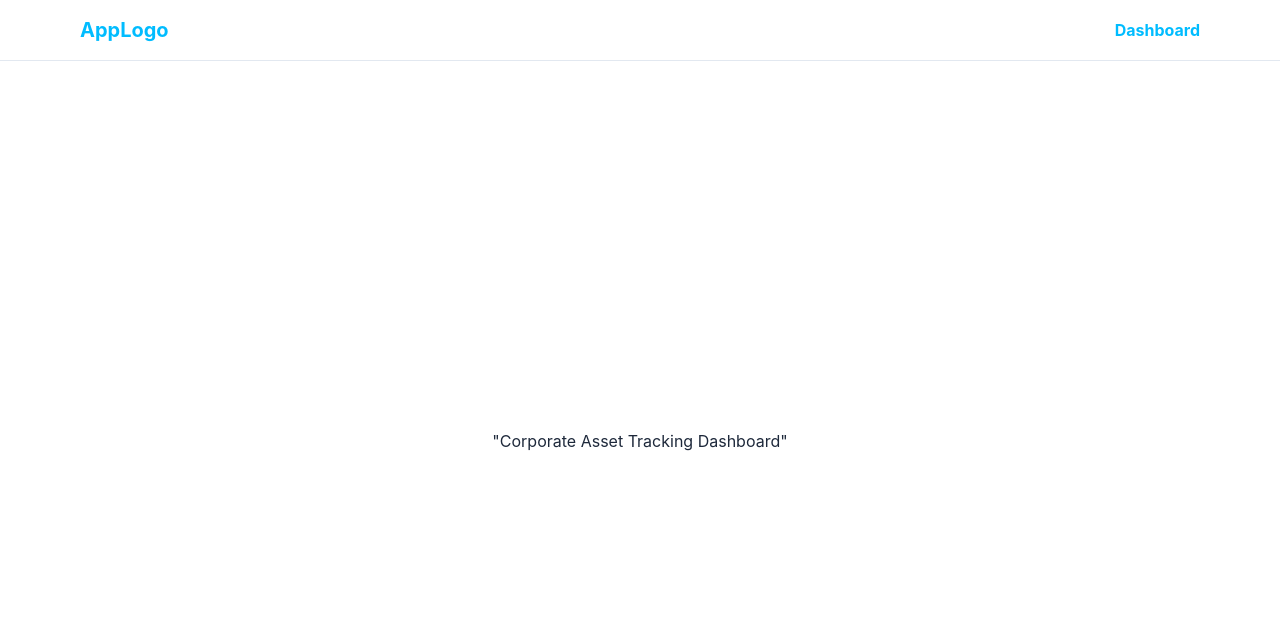
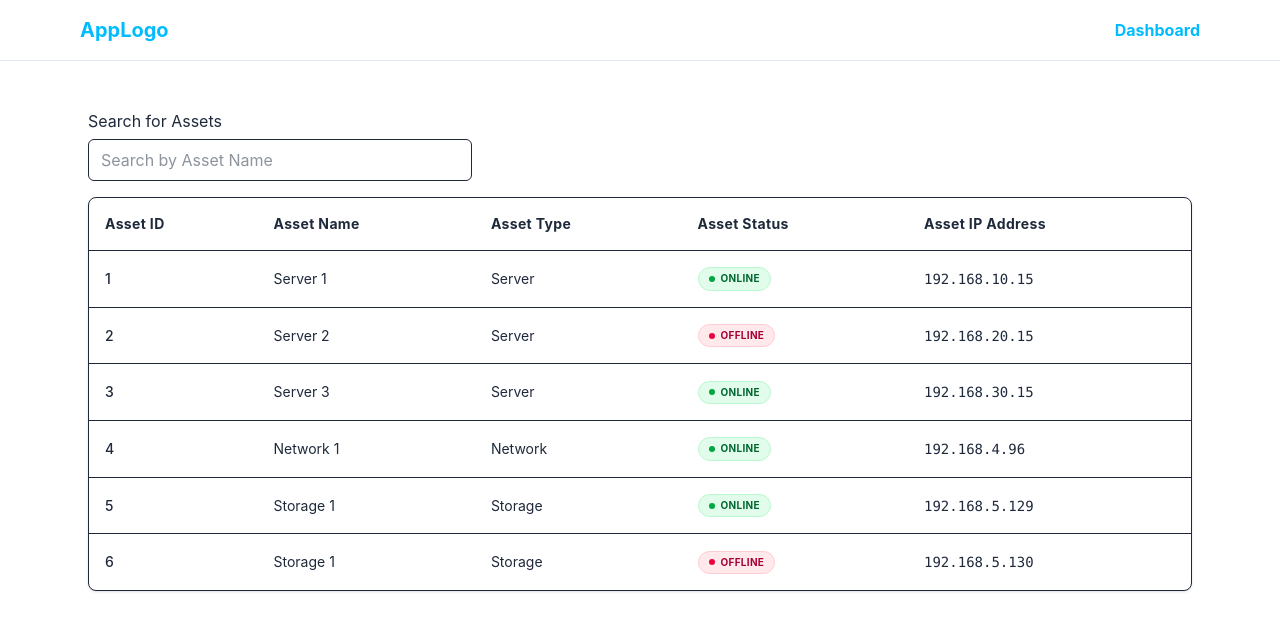
Before and after one commit to NikoIcardo/Enterprise-Assets-Logistics-Dashboard., a React (Vite) app in the folder Enterprise_Assets-Logistics-Dashboard/: page / in a window 1280 px wide. Shown: the top 630 px of the page. Built offline with nearby package versions, Linux system fonts and the light colour scheme.

Commit message:
implement dashboard view

```diff
--- a/Enterprise_Assets-Logistics-Dashboard/src/App.tsx
+++ b/Enterprise_Assets-Logistics-Dashboard/src/App.tsx
@@ -11,12 +11,10 @@ function App() {
       className={`min-h-screen bg-page-bg text-page-text ${darkMode ? "dark" : ""}`}
     >
       <Navbar />
-      <div
-        className={`flex min-h-[calc(100vh-65px)] items-center justify-center`}
-      >
-        <div className="mt-6">
+      <div className="flex flex-col min-h-[calc(100vh-65px)] items-stretch justify-start">
+        <main className="w-full mt-6">
           <Outlet />
-        </div>
+        </main>
       </div>
     </div>
   );
--- a/Enterprise_Assets-Logistics-Dashboard/src/components/assets/AssetRow.tsx
+++ b/Enterprise_Assets-Logistics-Dashboard/src/components/assets/AssetRow.tsx
@@ -1,24 +1,33 @@
 import { JSX, memo } from "react";
 import { Asset } from "../../types/global";
 
-const AssetRow = ({
-  id,
-  name,
-  type,
-  status,
-  ipAddress,
-}: Asset): JSX.Element => {
+const AssetRow = ({ id, name, type, status, ipAddress }: Asset) => {
+  // Define explicit theme classes based on status
+  const statusStyles =
+    status === "online"
+      ? "bg-green-100/80 text-green-800 dark:bg-green-100 dark:text-green-400 border-green-200 dark:border-green-900/50"
+      : "bg-rose-100/80 text-rose-800 dark:bg-rose-100 dark:text-rose-400 border-rose-200 dark:border-rose-900/50";
+
+  const dotStyles =
+    status === "online"
+      ? "bg-green-600 dark:bg-green-400"
+      : "bg-rose-600 dark:bg-rose-400";
+
   return (
-    <tr className="hover:bg-slate-50 dark:hover:bg-slate-800/50">
-      <td>{id}</td>
-      <td>{name}</td>
-      <td>{type}</td>
-      <td
-        className={status === "online" ? "text-emerald-500" : "text-rose-500"}
-      >
-        {status}
+    <tr className="hover:bg-input-bg/10 transition-colors border-b border-input-border last:border-0">
+      <td className="p-4 text-sm font-medium">{id}</td>
+      <td className="p-4 text-sm">{name}</td>
+      <td className="p-4 text-sm capitalize">{type}</td>
+      <td className="p-4 text-sm">
+        {/* Status Badge */}
+        <span
+          className={`inline-flex items-center gap-1.5 px-2.5 py-1 rounded-full text-xs font-semibold tracking-wide border ${statusStyles}`}
+        >
+          <span className={`h-1.5 w-1.5 rounded-full ${dotStyles}`} />
+          <span className="uppercase text-[10px] font-bold">{status}</span>
+        </span>
       </td>
-      <td>{ipAddress}</td>
+      <td className="p-4 text-sm font-mono">{ipAddress}</td>
     </tr>
   );
 };
--- a/Enterprise_Assets-Logistics-Dashboard/src/components/assets/AssetTable.tsx
+++ b/Enterprise_Assets-Logistics-Dashboard/src/components/assets/AssetTable.tsx
@@ -2,21 +2,30 @@ import { JSX } from "react";
 import AssetRow from "./AssetRow";
 import { Asset } from "../../types/global";
 
-const AssetTable = (assets: Asset[]): JSX.Element => {
+interface AssetTableProps {
+  assets: Asset[];
+}
+
+const AssetTable = ({ assets }: AssetTableProps): JSX.Element => {
   return (
+    <div className="w-full overflow-x-auto rounded-lg border border-input-border bg-page-bg shadow-sm">
       <table className="w-full text-left border-collapse">
         <thead>
-        <td>Asset ID</td>
-        <td>Asset Name</td>
-        <td>Asset Type</td>
-        <td>Asset Status</td>
-        <td>Asset IP Address</td>
+          <tr className="border-b border-input-border bg-input-bg/30 text-sm font-semibold tracking-wide">
+            <th className="p-4">Asset ID</th>
+            <th className="p-4">Asset Name</th>
+            <th className="p-4">Asset Type</th>
+            <th className="p-4">Asset Status</th>
+            <th className="p-4">Asset IP Address</th>
+          </tr>
         </thead>
+        <tbody className="divide-y divide-input-border">
           {assets.map((asset: Asset) => (
             <AssetRow key={asset.id} {...asset} />
           ))}
+        </tbody>
       </table>
+    </div>
   );
 };
-
 export default AssetTable;
--- /dev/null
+++ b/Enterprise_Assets-Logistics-Dashboard/src/test-data/testData.ts
@@ -0,0 +1,45 @@
+import { Asset } from "../types/global";
+export const testAssets: Asset[] = [
+  {
+    id: "1",
+    name: "Server 1",
+    type: "server",
+    status: "online",
+    ipAddress: "192.168.10.15",
+  },
+  {
+    id: "2",
+    name: "Server 2",
+    type: "server",
+    status: "offline",
+    ipAddress: "192.168.20.15",
+  },
+  {
+    id: "3",
+    name: "Server 3",
+    type: "server",
+    status: "online",
+    ipAddress: "192.168.30.15",
+  },
+  {
+    id: "4",
+    name: "Network 1",
+    type: "network",
+    status: "online",
+    ipAddress: "192.168.4.96",
+  },
+  {
+    id: "5",
+    name: "Storage 1",
+    type: "storage",
+    status: "online",
+    ipAddress: "192.168.5.129",
+  },
+  {
+    id: "6",
+    name: "Storage 1",
+    type: "storage",
+    status: "offline",
+    ipAddress: "192.168.5.130",
+  },
+];
--- a/Enterprise_Assets-Logistics-Dashboard/src/types/global.ts
+++ b/Enterprise_Assets-Logistics-Dashboard/src/types/global.ts
@@ -17,7 +17,7 @@ export interface Asset {
   name: string;
   type: "server" | "network" | "storage";
   status: "online" | "offline";
-  ipAddress: "string";
+  ipAddress: string;
 }
 
 export interface DashboardState {
--- a/Enterprise_Assets-Logistics-Dashboard/src/views/DashboardView.tsx
+++ b/Enterprise_Assets-Logistics-Dashboard/src/views/DashboardView.tsx
@@ -1,11 +1,71 @@
-import { JSX } from "react";
+import { JSX, useEffect, useState, useMemo } from "react";
+import { Asset, DashboardState } from "../types/global";
+import { testAssets } from "../test-data/testData";
+import AssetTable from "../components/assets/AssetTable";
 
 const DashboardView = (): JSX.Element => {
+  const [dashboardState, setDashboardState] = useState<DashboardState>({
+    assets: [],
+    isLoading: true,
+    error: null,
+  });
+  const [searchQuery, setSearchQuery] = useState<string>("");
+
+  useEffect(() => {
+    const abortController: AbortController = new AbortController();
+
+    const fetchAssets = async () => {
+      try {
+        // simulate network lag
+        await new Promise((resolve) => setTimeout(resolve, 1000));
+
+        if (!abortController.signal.aborted) {
+          setDashboardState({
+            assets: testAssets,
+            isLoading: false,
+            error: null,
+          });
+        }
+      } catch (error) {
+        setDashboardState((prev: DashboardState) => ({ ...prev, error }));
+      }
+    };
+
+    fetchAssets();
+
+    return () => {
+      abortController.abort();
+    };
+  }, []);
+
+  const filteredAssets = useMemo(() => {
+    return searchQuery !== ""
+      ? dashboardState.assets.filter((asset: Asset) =>
+          asset.name.toLowerCase().includes(searchQuery.toLowerCase()),
+        )
+      : dashboardState.assets;
+  }, [dashboardState, searchQuery]);
+
   return (
-    <div>
-      <h1>"Corporate Asset Tracking Dashboard"</h1>
+    <div className="p-6 max-w-6xl mx-auto space-y-4">
+      <div className="flex flex-col gap-1.5 max-w-sm">
+        <label>Search for Assets</label>
+        <input
+          id="asset-search"
+          type="text"
+          placeholder="Search by Asset Name"
+          value={searchQuery}
+          onChange={(e) => setSearchQuery(e.target.value)}
+          className="px-3 py-2 border rounded-md focus:outline-none focus:ring-2 bg-input-bg text-input-text border-input-border focus:ring-input-focus"
+        />
+      </div>
+      {dashboardState.isLoading ? (
+        <h1 className="text-green-500">Loading Assets...</h1>
+      ) : (
+        <AssetTable assets={filteredAssets} />
+      )}
     </div>
   );
 };
 
-export default DashboardView
+export default DashboardView;
```
Lines whose indentation alone changed are shown as unchanged.
